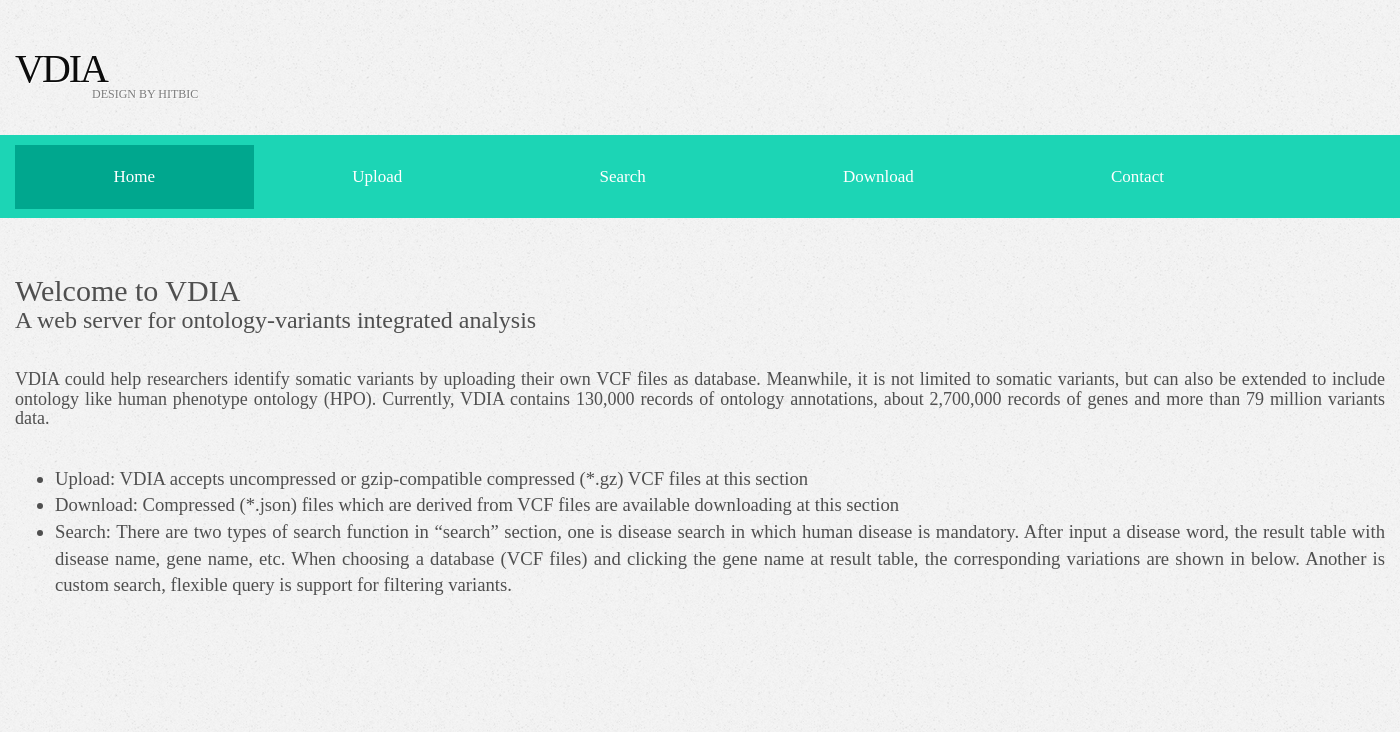
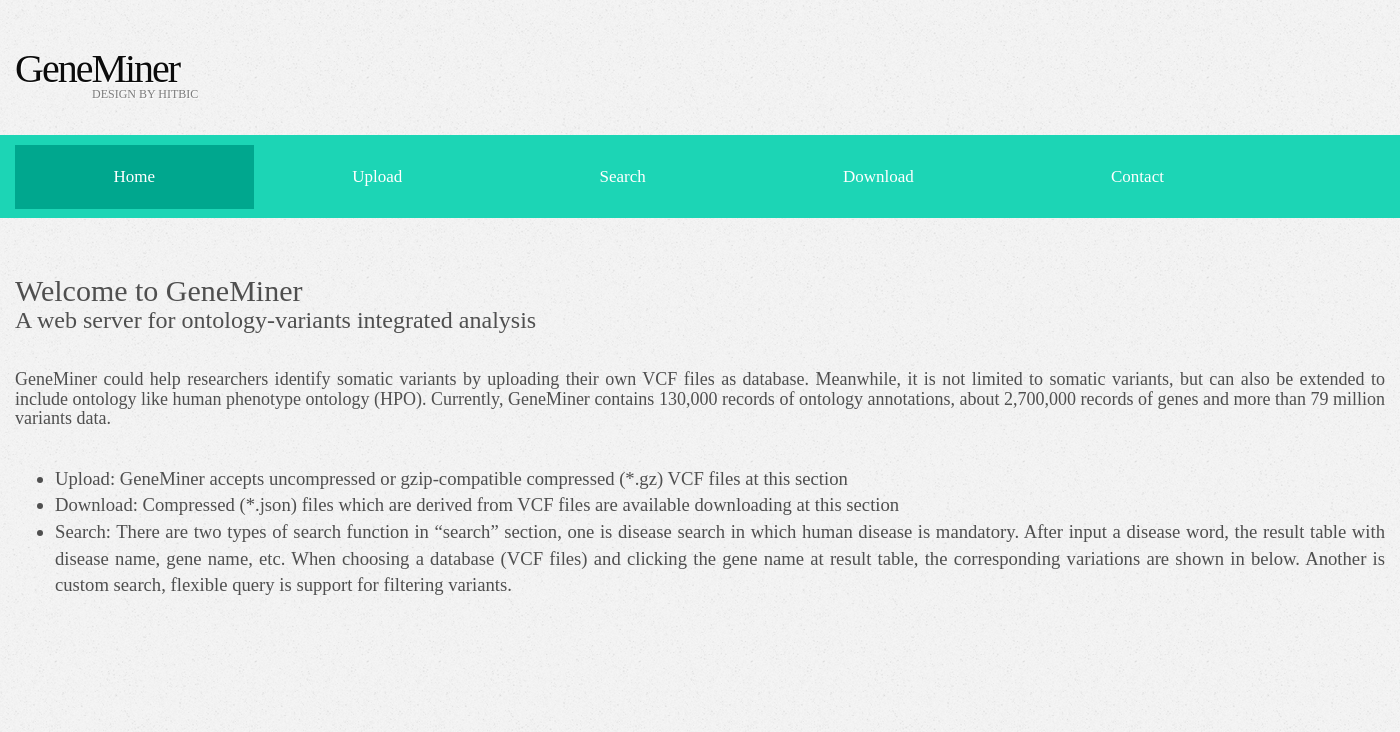
Before and after one commit to lyotvincent/OntoVarSearch, a Django app: page /index in a window 1400 px wide. Shown: the top 732 px of the page. Run offline with Django 3.2, Linux system fonts and the light colour scheme; some libraries are stand-ins or nearby versions.

Commit message:
1. modified web server name 2. cancel debug mode in settings.py

```diff
--- a/GeneJson/settings.py
+++ b/GeneJson/settings.py
@@ -23,7 +23,7 @@ BASE_DIR = os.path.dirname(os.path.dirname(os.path.abspath(__file__)))
 SECRET_KEY = '8uyrt6t*p=6w@scv&v445&!&@ev%xzew+%+ts6^)^%tv#16y$9'
 
 # SECURITY WARNING: don't run with debug turned on in production!
-if True:
+if False:
     #local config
     DEBUG = True
     ALLOWED_HOSTS = ['127.0.0.1', 'localhost']
--- a/templates/contact.html
+++ b/templates/contact.html
@@ -31,7 +31,7 @@
     <div class="header">
         <div id="header" class="container">
             <div id="logo">
-                <h1><a href="/index">VDIA</a></h1>
+                <h1><a href="/index">GeneMiner</a></h1>
                 <p>Design by hitbic</p>
             </div>
 {#            <div id="menu">#}
--- a/templates/download.html
+++ b/templates/download.html
@@ -28,7 +28,7 @@
     <div class="header">
         <div id="header" class="container">
             <div id="logo">
-                <h1><a href="/index">VDIA</a></h1>
+                <h1><a href="/index">GeneMiner</a></h1>
                 <p>Design by hitbic</p>
             </div>
         </div>
--- a/templates/index.html
+++ b/templates/index.html
@@ -25,7 +25,7 @@
     <div class="header">
         <div id="header" class="container">
             <div id="logo">
-                <h1><a href="/index">VDIA</a></h1>
+                <h1><a href="/index">GeneMiner</a></h1>
 {#                <p>Design by <a href="#">hitbic</a></p>#}
                 <p>Design by hitbic</p>
             </div>
@@ -62,18 +62,18 @@
 
     <div id="wrapper">
         <div id="banner" class="container">
-            <h2>Welcome to VDIA</h2>
+            <h2>Welcome to GeneMiner</h2>
             <h3>A web server for ontology-variants integrated analysis</h3>
             <br/>
             <h4 style="text-align:justify;" class="normallinehight">
-                VDIA could help researchers identify somatic variants by uploading their own VCF files as database. Meanwhile,
+                GeneMiner could help researchers identify somatic variants by uploading their own VCF files as database. Meanwhile,
                 it is not limited to somatic variants, but can also be extended to include ontology like human phenotype ontology (HPO).
-                Currently, VDIA contains 130,000 records of ontology annotations, about 2,700,000 records
+                Currently, GeneMiner contains 130,000 records of ontology annotations, about 2,700,000 records
                 of genes and more than 79 million variants data.
 			</h4>
             <br/>
             <ul>
-                <li>Upload: VDIA accepts uncompressed or gzip-compatible compressed (*.gz) VCF files at this section</li>
+                <li>Upload: GeneMiner accepts uncompressed or gzip-compatible compressed (*.gz) VCF files at this section</li>
                 <li>Download: Compressed (*.json) files which are derived from VCF files are available downloading at this section</li>
                 <li style="text-align:justify;" class="normallinehight">
                     Search: There are two types of search function in “search” section,
@@ -84,7 +84,7 @@
 
             </ul>
 {#            <h3>A web server for ontology-variants integrated analysis</h3>#}
-{#            <h3>VDIA could help researchers identify somatic variants by uploading their own VCF files as database. Meanwhile, it is not limited to somatic variants, but can also be extended to include ontology like human phenotype ontology (HPO). Currently, VDIA contains 130,000 records of ontology annotations, about 2,700,000 records of genes and more than 79 million variants data. By providing a user-friendly graphical user interface (GUI), researchers could directly deploy this in their personal computers or servers and perform the fast filtering by directly running a browser. </h3>#}
+{#            <h3>GeneMiner could help researchers identify somatic variants by uploading their own VCF files as database. Meanwhile, it is not limited to somatic variants, but can also be extended to include ontology like human phenotype ontology (HPO). Currently, GeneMiner contains 130,000 records of ontology annotations, about 2,700,000 records of genes and more than 79 million variants data. By providing a user-friendly graphical user interface (GUI), researchers could directly deploy this in their personal computers or servers and perform the fast filtering by directly running a browser. </h3>#}
 {#            <ul>#}
 {#                <li>Donec dictum metus in sapien</li>#}
 {#                <li>Integer gravida nibh quis urna</li>#}
--- a/templates/search.html
+++ b/templates/search.html
@@ -48,7 +48,7 @@
     <div class="header">
         <div id="header" class="container">
             <div id="logo">
-                <h1><a href="/index">VDIA</a></h1>
+                <h1><a href="/index">GeneMiner</a></h1>
                 <p>Design by hitbic</p>
             </div>
         </div>
--- a/templates/upload.html
+++ b/templates/upload.html
@@ -30,7 +30,7 @@
     <div class="header">
         <div id="header" class="container">
             <div id="logo">
-                <h1><a href="/index">VDIA</a></h1>
+                <h1><a href="/index">GeneMiner</a></h1>
                 <p>Design by hitbic</p>
             </div>
         </div>
```
